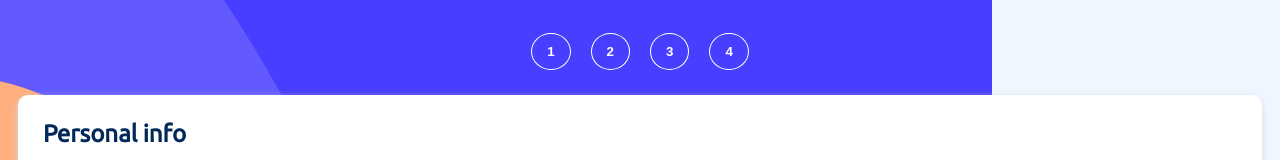
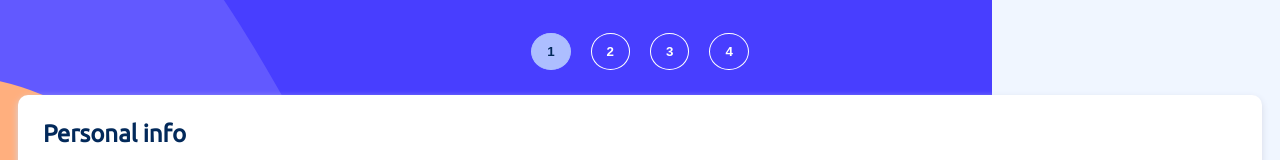
Before and after one commit to Jacoberson/multi-step-form, a React (Vite) app: page / in a window 1280 px wide. Shown: the top 160 px of the page. Built offline with nearby package versions, Linux system fonts and the light colour scheme.

Commit message:
Highlight button for selected step

```diff
--- a/src/App.css
+++ b/src/App.css
@@ -68,6 +68,12 @@ nav button {
   border: 1px solid var(--white);
   color: var(--white);
   font-weight: var(--bold);
+}
+
+nav button.selected-step {
+  background-color: var(--pastel-blue);
+  color: var(--marine-blue);
+  border: 1px solid var(--pastel-blue);
 }
 
 h1,
--- a/src/App.jsx
+++ b/src/App.jsx
@@ -12,7 +12,10 @@ function App() {
   const [currentStep, setCurrentStep] = useState(1);
   return (
     <>
-      <StepNavigation setCurrentStep={setCurrentStep} />
+      <StepNavigation
+        currentStep={currentStep}
+        setCurrentStep={setCurrentStep}
+      />
       {currentStep === 1 && <Step1 />}
       {currentStep === 2 && <Step2 />}
       {currentStep === 3 && <Step3 />}
--- a/src/components/htmlComponents/Button.jsx
+++ b/src/components/htmlComponents/Button.jsx
@@ -4,11 +4,12 @@ Button.propTypes = {
   type: PropTypes.string,
   text: PropTypes.string,
   onClick: PropTypes.func,
+  id: PropTypes.string,
 };
 
-export default function Button({ type, text, onClick }) {
+export default function Button({ type, text, onClick, id }) {
   return (
-    <button type={type} onClick={onClick}>
+    <button id={id} type={type} onClick={onClick}>
       {text}
     </button>
   );
--- a/src/components/navigationComponents/StepNavigation.jsx
+++ b/src/components/navigationComponents/StepNavigation.jsx
@@ -1,21 +1,53 @@
+import { useEffect } from "react";
 import { PropTypes } from "prop-types";
 import Button from "../htmlComponents/Button";
 
 StepNavigation.propTypes = {
+  currentStep: PropTypes.number,
   setCurrentStep: PropTypes.func,
 };
 
-export default function StepNavigation({ setCurrentStep }) {
+export default function StepNavigation({ currentStep, setCurrentStep }) {
+  useEffect(() => {
+    const buttons = document.querySelectorAll("nav button");
+    buttons.forEach(button => (button.className = ""));
+
+    const selectedButton = document.getElementById(
+      `step-${currentStep}-button`
+    );
+    selectedButton.classList.add("selected-step");
+  }, [currentStep]);
+
   const handleButtonClick = step => {
     setCurrentStep(step);
   };
 
   return (
     <nav>
-      <Button type="button" text="1" onClick={() => handleButtonClick(1)} />
-      <Button type="button" text="2" onClick={() => handleButtonClick(2)} />
-      <Button type="button" text="3" onClick={() => handleButtonClick(3)} />
-      <Button type="button" text="4" onClick={() => handleButtonClick(4)} />
+      <Button
+        id="step-1-button"
+        type="button"
+        text="1"
+        onClick={() => handleButtonClick(1)}
+      />
+      <Button
+        id="step-2-button"
+        type="button"
+        text="2"
+        onClick={() => handleButtonClick(2)}
+      />
+      <Button
+        id="step-3-button"
+        type="button"
+        text="3"
+        onClick={() => handleButtonClick(3)}
+      />
+      <Button
+        id="step-4-button"
+        type="button"
+        text="4"
+        onClick={() => handleButtonClick(4)}
+      />
     </nav>
   );
 }
```
